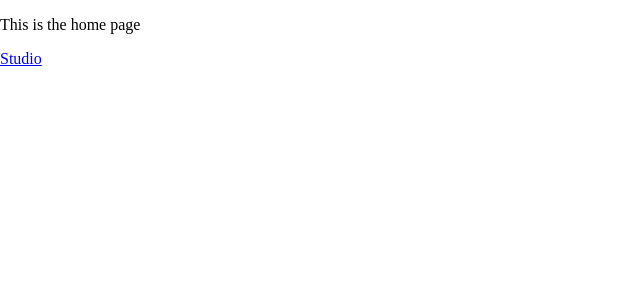
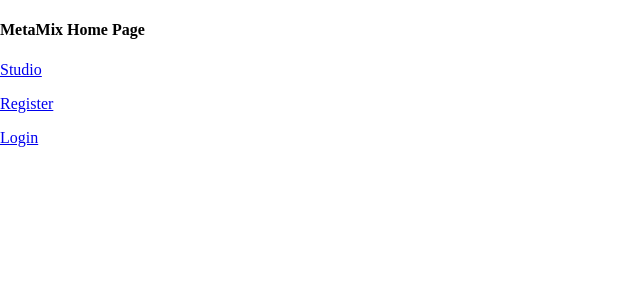
Before and after one commit to jdeepee/metamix, a Vue app in the folder webapp/metamix/static/js/metamix/: page / in a window 1280 px wide. Shown: the top 300 px of the page, without its empty margins (0-640 px from the left). Built offline with nearby package versions, Linux system fonts and the light colour scheme.

Commit message:
Added very basic form and state handling for register and login views

```diff
--- a/webapp/metamix/static/js/metamix/src/components/Home/Home.vue
+++ b/webapp/metamix/static/js/metamix/src/components/Home/Home.vue
@@ -1,8 +1,40 @@
 <template>
 	<div>
-		<p>This is the home page</p>
+		<h4>MetaMix Home Page</h4>
 	    <router-link to="/studio">
             <p>Studio</p>
         </router-link>
+      	<router-link to="/register" v-if="hasLoggedIn === false">
+            <p>Register</p>
+        </router-link>
+       	<router-link to="/login" v-if="hasLoggedIn === false">
+            <p>Login</p>
+        </router-link>
+        <router-link to="/upload" v-if="hasLoggedIn === true">
+            <p>Upload Song(s)</p>
+        </router-link>
+        <router-link to="/manage" v-if="hasLoggedIn === true">
+            <p>View Song(s)</p>
+        </router-link>
 	</div>
 </template>
+
+<script type="text/javascript">
+	export default {
+		name: "Home",
+		data() {
+			return {
+				"hasLoggedIn": false
+			}
+		},
+		mounted() {
+			let userData = this.$store.getters.getUserData;
+
+			if (userData.jwtToken == null){
+				this.hasLoggedIn = false;
+			} else {
+				this.hasLoggedIn = true;
+			}
+		}
+	}
+</script>
--- a/webapp/metamix/static/js/metamix/src/components/User/Login.vue
+++ b/webapp/metamix/static/js/metamix/src/components/User/Login.vue
@@ -1,5 +1,31 @@
 <template>
 	<div>
-		<p>This is the login page</p>
+		<p>Login</p>
+
+		<h6>Email</h6>
+		<input v-model="email">
+		<h6>Password</h6>
+		<input v-model="password">
+		<br>
+		<button @click="login">Login</button>
 	</div>
 </template>
+
+<script type="text/javascript">
+	export default {
+		name: "Login",
+		data() {
+			return {
+				email: null,
+				password: null
+			}
+		},
+		methods: {
+			login(type){
+				console.log(this.email, this.password)
+			}
+		},
+		mounted() {
+		}
+	}
+</script>
--- a/webapp/metamix/static/js/metamix/src/components/User/Register.vue
+++ b/webapp/metamix/static/js/metamix/src/components/User/Register.vue
@@ -1,5 +1,37 @@
 <template>
 	<div>
-		<p>This is the register page</p>
+		<p>Register</p>
+
+		<h6>Email</h6>
+		<input v-model="email">
+		<h6>Password</h6>
+		<input v-model="password">
+		<h6>First Name</h6>
+		<input v-model="firstName">
+		<h6>Last Name</h6>
+		<input v-model="lastName">
+		<br>
+		<button @click="register">Register</button>
 	</div>
 </template>
+
+<script type="text/javascript">
+	export default {
+		name: "Register",
+		data() {
+			return {
+				email: null,
+				password: null,
+				firstName: null,
+				lastName: null
+			}
+		},
+		methods: {
+			register(){
+				console.log(this.email, this.password, this.firstName, this.lastName);
+			}
+		},
+		mounted() {
+		}
+	}
+</script>
--- a/webapp/metamix/static/js/metamix/src/store.js
+++ b/webapp/metamix/static/js/metamix/src/store.js
@@ -36,6 +36,12 @@
 					  "tempo": {"start": 0, "end": 0, "barCountStart": 0, "barCountEnd": 0, "strengthCurve": "continuous", "title": "Tempo Modulation", "knobs": [{"name": "tempo", "start": 0, "target": 0, "max": 250, "min": 0, "step": 0.5, "precision": 2, "default": 0}],
 					  		     "default_values": {"start": null, "target": null, "strength_curve": "continuous"}, "starting": 0}
 					} //This might not have to be here in Vuex - it might be possible to handle everything in the effect Vue
+		},
+		userData: {
+			"jwtToken": null
+		},
+		appData: {
+			"baseUrl": null
 		}
 	},
 	mutations: { //syncronous
@@ -155,6 +161,8 @@
 			}
 		},
 		getMixData: state => state.mixData,
-		getUi: state => state.uiData
+		getUi: state => state.uiData,
+		getAppData: state => state.appData,
+		getUserData: state => state.userData
 	}
 })
```
Also changed, not shown: 1 other file (tests, documents, lock files or other folders).
